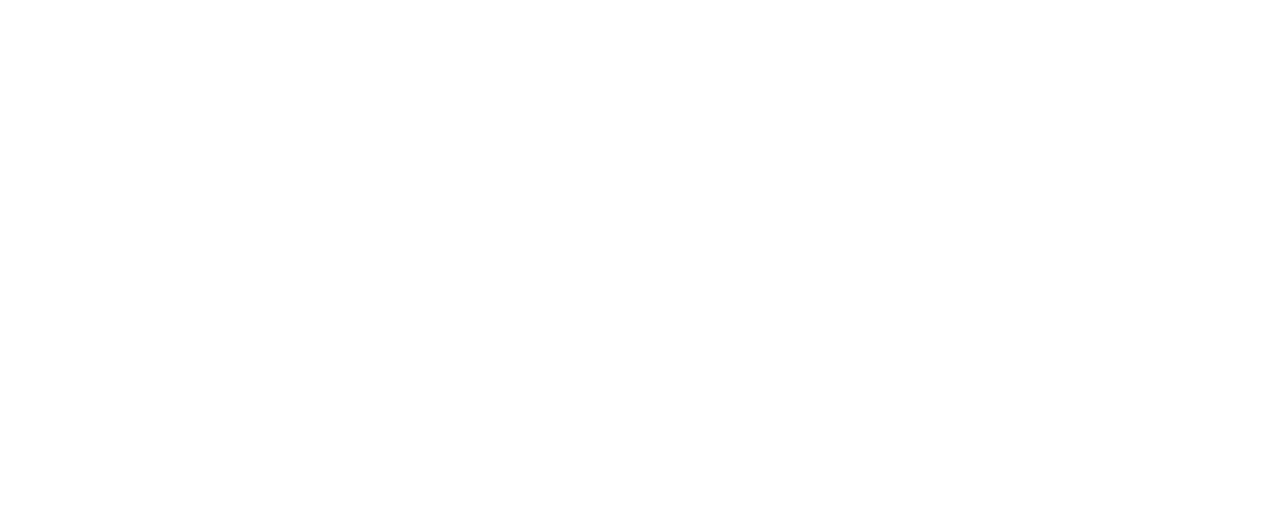
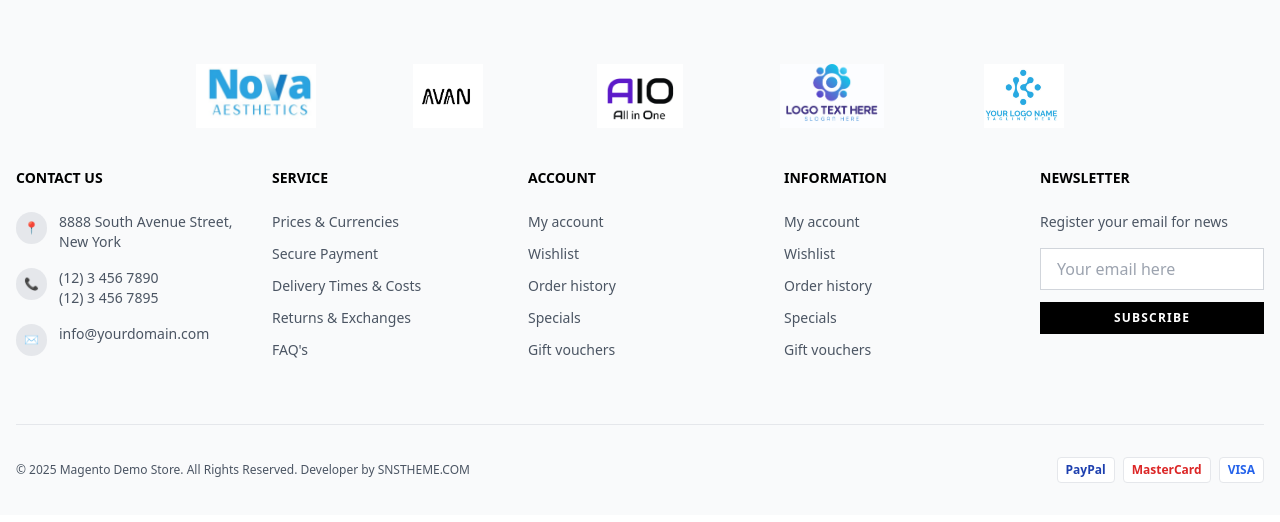
Before and after one commit to XLIYA/Sofa-shop, a plain HTML site: page index.html in a window 1280 px wide. Drawn offline with nearby package versions, Linux system fonts and the light colour scheme.

Commit message:
complateHTMLfooter

```diff
--- a/index.html
+++ b/index.html
@@ -3,9 +3,103 @@
 <head>
     <meta charset="UTF-8">
     <meta name="viewport" content="width=device-width, initial-scale=1.0">
-    <title>Sofa-shop</title>
+    <title>Footer Design</title>
+    <!-- اصلاح شد: استفاده از لینک مستقیم CDN -->
+    <script src="https://cdn.tailwindcss.com"></script>
 </head>
-<body>
 
+<body class="bg-white">
+    <footer class="bg-gray-50 pt-16 pb-8 font-sans text-gray-600">
+        <div class="container mx-auto px-4">
+
+            <!-- Brands Section -->
+
+        <div class="flex justify-center items-center gap-4">
+    <img src="img/nova.png" alt="" class="w-44 h-16 object-contain">
+    <img src="img/avan.png" alt="" class="w-44 h-16 object-contain">
+    <img src="img/aio.png" alt="" class="w-44 h-16 object-contain">
+     <img src="img/logo.png" alt="" class="w-44 h-16 object-contain">
+      <img src="img/logo2.png" alt="" class="w-44 h-16 object-contain">
+</div>
+
+            <!-- Footer Columns -->
+            <div class="grid grid-cols-1 md:grid-cols-3 lg:grid-cols-5 gap-8 pt-10">
+                <!-- Contact Us -->
+                <div>
+                    <h4 class="text-black font-bold mb-6 uppercase text-sm">Contact Us</h4>
+                    <ul class="space-y-4 text-sm">
+                        <li class="flex items-start gap-3">
+                            <span class="bg-gray-200 p-2 rounded-full text-xs">📍</span>
+                            <span>8888 South Avenue Street, New York</span>
+                        </li>
+                        <li class="flex items-start gap-3">
+                            <span class="bg-gray-200 p-2 rounded-full text-xs">📞</span>
+                            <span>(12) 3 456 7890<br>(12) 3 456 7895</span>
+                        </li>
+                        <li class="flex items-start gap-3">
+                            <span class="bg-gray-200 p-2 rounded-full text-xs">✉️</span>
+                            <a href="mailto:info@yourdomain.com" class="hover:text-black">info@yourdomain.com</a>
+                        </li>
+                    </ul>
+                </div>
+
+                <!-- Service -->
+                <div>
+                    <h4 class="text-black font-bold mb-6 uppercase text-sm">Service</h4>
+                    <ul class="space-y-3 text-sm">
+                        <li><a href="#" class="hover:underline">Prices & Currencies</a></li>
+                        <li><a href="#" class="hover:underline">Secure Payment</a></li>
+                        <li><a href="#" class="hover:underline">Delivery Times & Costs</a></li>
+                        <li><a href="#" class="hover:underline">Returns & Exchanges</a></li>
+                        <li><a href="#" class="hover:underline">FAQ's</a></li>
+                    </ul>
+                </div>
+
+                <!-- Account -->
+                <div>
+                    <h4 class="text-black font-bold mb-6 uppercase text-sm">Account</h4>
+                    <ul class="space-y-3 text-sm">
+                        <li><a href="#" class="hover:underline">My account</a></li>
+                        <li><a href="#" class="hover:underline">Wishlist</a></li>
+                        <li><a href="#" class="hover:underline">Order history</a></li>
+                        <li><a href="#" class="hover:underline">Specials</a></li>
+                        <li><a href="#" class="hover:underline">Gift vouchers</a></li>
+                    </ul>
+                </div>
+
+                <!-- Information -->
+                <div>
+                    <h4 class="text-black font-bold mb-6 uppercase text-sm">Information</h4>
+                    <ul class="space-y-3 text-sm">
+                        <li><a href="#" class="hover:underline">My account</a></li>
+                        <li><a href="#" class="hover:underline">Wishlist</a></li>
+                        <li><a href="#" class="hover:underline">Order history</a></li>
+                        <li><a href="#" class="hover:underline">Specials</a></li>
+                        <li><a href="#" class="hover:underline">Gift vouchers</a></li>
+                    </ul>
+                </div>
+
+                <!-- Newsletter -->
+                <div>
+                    <h4 class="text-black font-bold mb-6 uppercase text-sm">Newsletter</h4>
+                    <p class="text-sm mb-4">Register your email for news</p>
+                    <div class="space-y-3">
+                        <input type="email" placeholder="Your email here" class="w-full px-4 py-2 border border-gray-300 focus:outline-none">
+                        <button class="bg-black text-white px-6 py-2 text-xs font-bold uppercase tracking-widest hover:bg-black w-full">
+                            Subscribe
+                        </button>
+                    </div>
+                </div>
+            </div>
+            <div class="mt-16 pt-8 border-t border-gray-200 flex flex-col md:flex-row justify-between items-center gap-4 text-xs">
+                <p>© 2025 Magento Demo Store. All Rights Reserved. Developer by SNSTHEME.COM</p>
+                <div class="flex gap-2">
+                    <button class="border px-2 py-1 rounded bg-white font-bold text-blue-800">PayPal</button>
+                    <button class="border px-2 py-1 rounded bg-white font-bold text-red-600">MasterCard</button>
+                    <button class="border px-2 py-1 rounded bg-white font-bold text-blue-600">VISA</button>
+                </div>
+            </div>
+        </div>
+    </footer>
 </body>
 </html>
```
Also changed, not shown: img/aio.png (added), img/avan.png (added), img/logo.png (added), img/logo2.png (added), img/nova.png (added), 2 other files.
